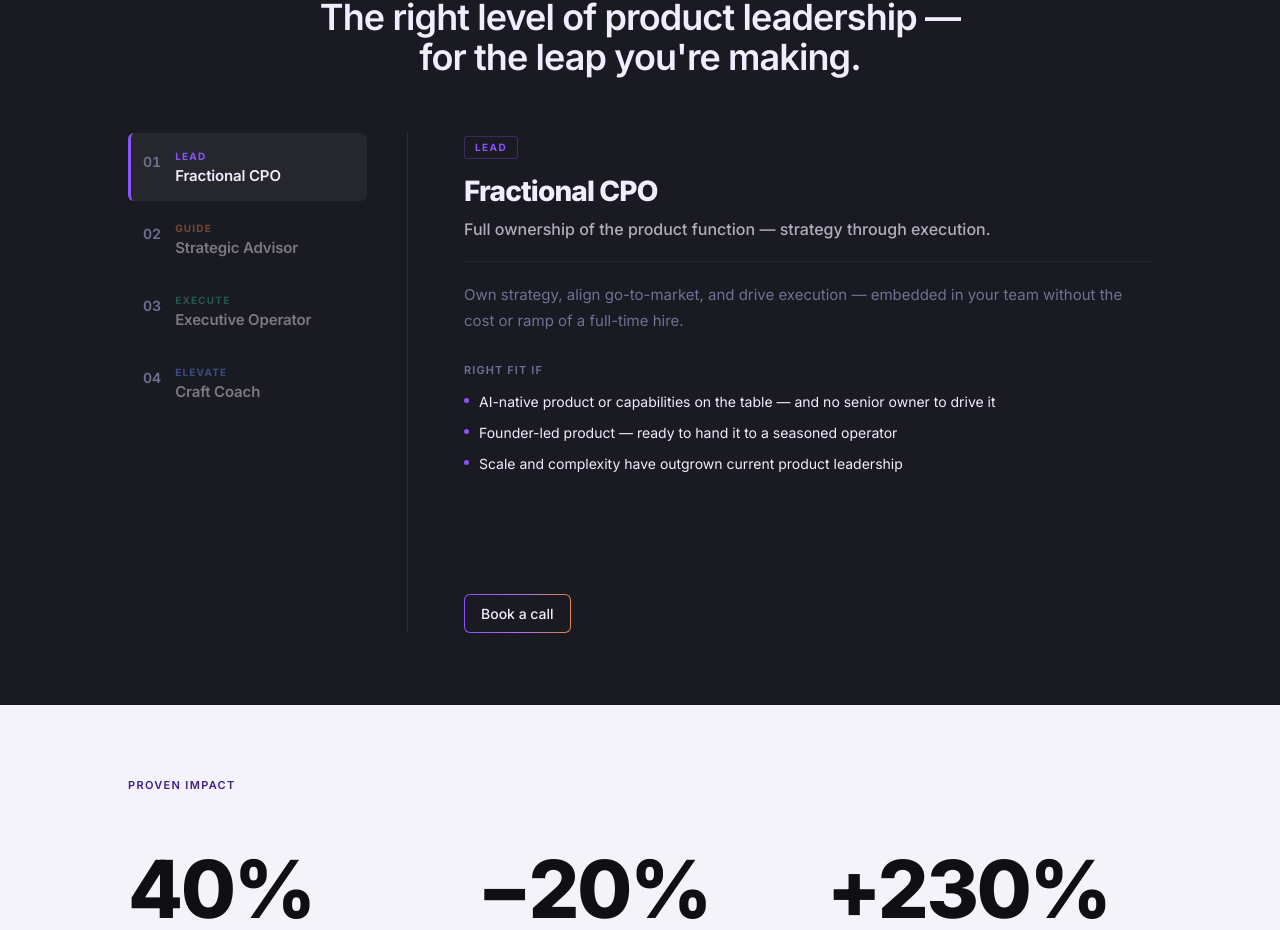
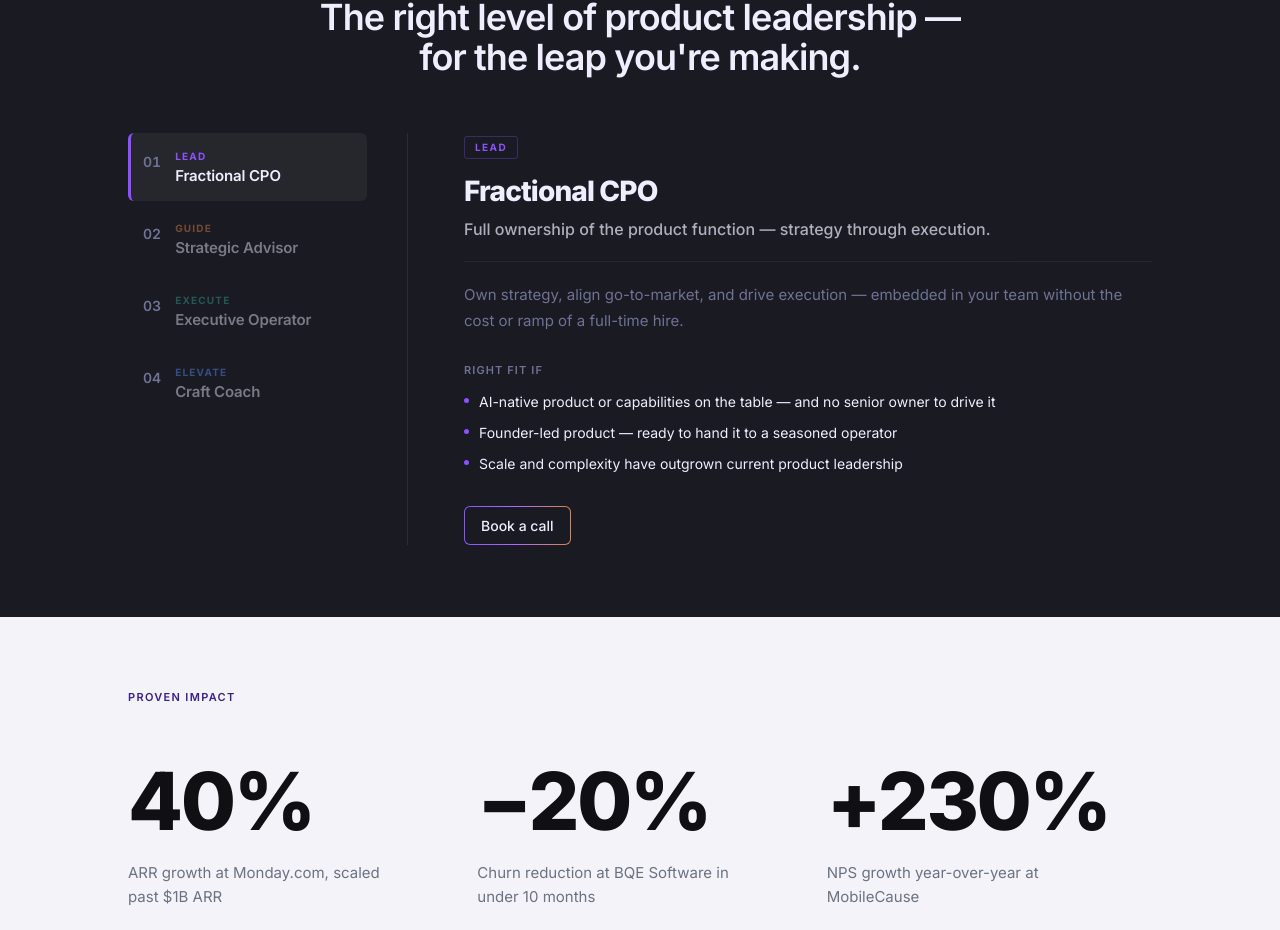
Before and after one commit to ga-007-pm/a7advisory-site, a Next.js app: page /en in a window 1280 px wide. Shown: the part 937-1867 px from the top of the page. Built offline with nearby package versions, Linux system fonts and the light colour scheme.

Commit message:
Shorten Executive Operator body, reduce offerings panel minHeight to 400px

```diff
--- a/src/components/Offerings.tsx
+++ b/src/components/Offerings.tsx
@@ -174,7 +174,7 @@ export function Offerings() {
           </m.nav>
 
           {/* RIGHT CONTENT */}
-          <div style={{ paddingLeft: "56px", minHeight: "500px" }} className="flex flex-col">
+          <div style={{ paddingLeft: "56px", minHeight: "400px" }} className="flex flex-col">
             <AnimatePresence mode="wait">
               <m.div
                 key={active}
--- a/src/messages/en.json
+++ b/src/messages/en.json
@@ -53,7 +53,7 @@
         "tag": "Execute",
         "title": "Executive Operator",
         "subtitle": "One strategic initiative — I own it from concept to launch.",
-        "body": "What slows launches is rarely the building — it's the ability to rapidly synthesize direction and make good decisions, quickly. I own a single strategic bet end-to-end — working with your team in real time and driving design, build, and iteration to launch.",
+        "body": "Skilled operator from strategy to delivery, I own a single strategic bet end-to-end — rapidly synthesize direction, define success and work with your team to drive design and execution to launch.",
         "triggers": [
           "A strategic initiative on the table — and no senior owner to drive it",
           "Delivery keeps stalling on decisions only a product executive can make",
```
